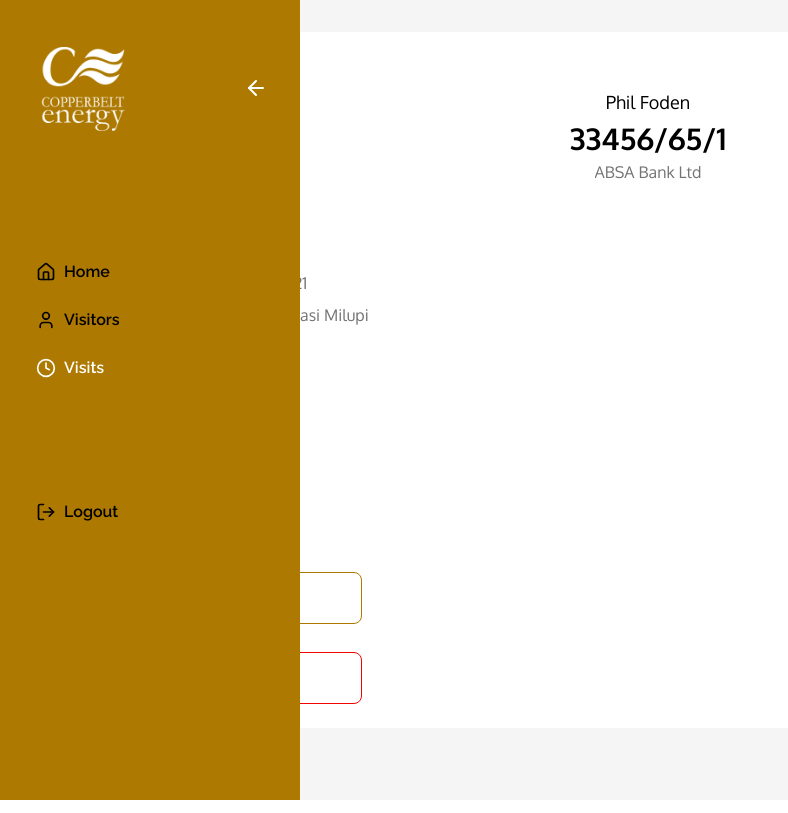
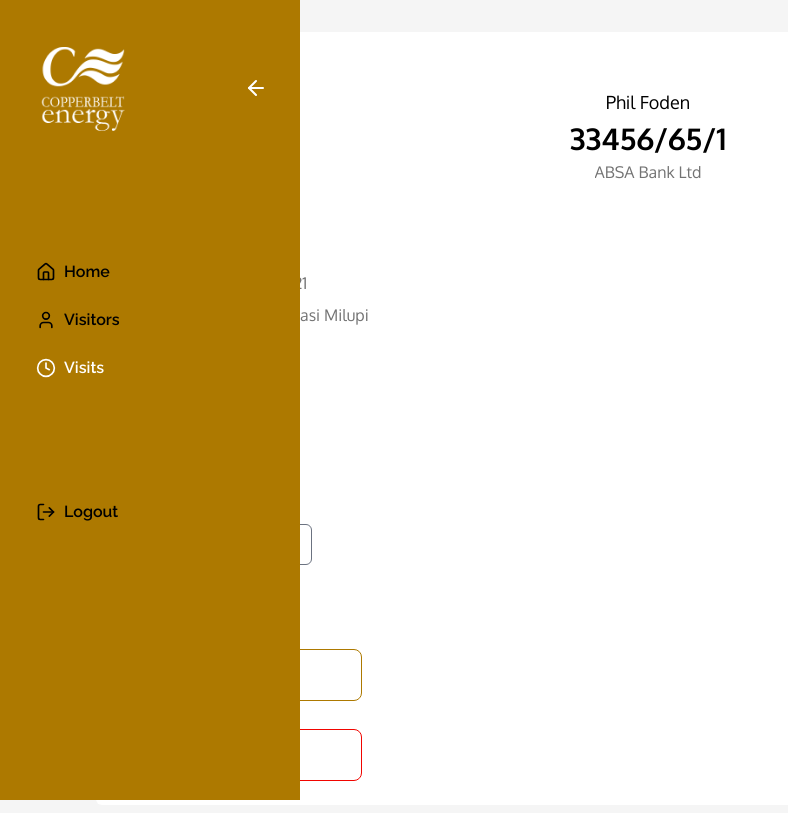
Before and after one commit to Lubasi-Jr/Security-Dashboard-VMS, a React (Vite) app: page /visits/1 in a window 1280 px wide. Shown: the whole page, without its empty margins (0-788 px from the left). Built offline with nearby package versions, Linux system fonts and the light colour scheme.

Commit message:
Visits and Visit Details ready for backend integration

```diff
--- a/src/components/Cards/VisitDetails.jsx
+++ b/src/components/Cards/VisitDetails.jsx
@@ -86,6 +86,16 @@ const VisitDetails = () => {
               N/A
             </span>
           </h1>
+          <div className="flex flex-col gap-1 w-[200px]">
+            <h1 className="truncate md:text-lg text-base  font-bold ">
+              Gate Pass Number
+            </h1>
+            <input
+              type="number"
+              placeholder=""
+              className="rounded-md px-1 py-1 focus:ring-cecOrange focus:border-cecOrange h-[41px]"
+            />
+          </div>
         </div>
         <button
           type="button"
--- a/src/components/Filters/DatePicker.jsx
+++ b/src/components/Filters/DatePicker.jsx
@@ -1,11 +1,16 @@
 import { useEffect } from "react";
 
-const DatePicker = () => {
+const DatePicker = ({ setDate }) => {
   useEffect(() => {
     const datepickerEl = document.getElementById("datepicker");
     const datepicker = new Datepicker(datepickerEl, {
       autohide: true,
       format: "yyyy-mm-dd",
+    });
+
+    //Add an onChange listener to this vanilla javascript date picker
+    datepickerEl.addEventListener("changeDate", (event) => {
+      setDate(event.target.value); // Use the value of the input field
     });
   }, []);
 
--- a/src/components/Filters/DropDown.jsx
+++ b/src/components/Filters/DropDown.jsx
@@ -1,12 +1,13 @@
 import React, { useState } from "react";
 
-const DropDown = () => {
+const DropDown = ({ setPurpose }) => {
   const [isOpen, setIsOpen] = useState(false);
   const [selected, setSelected] = useState("Select");
 
   const handleClick = (event) => {
     setSelected(event.target.name);
     setIsOpen(!isOpen);
+    setPurpose(event.target.name);
   };
 
   return (
@@ -35,7 +36,7 @@ const DropDown = () => {
       </button>
 
       {isOpen && (
-        <div className="z-10 bg-white divide-y divide-gray-100 rounded-lg shadow w-44 dark:bg-gray-700">
+        <div className="z-50 bg-white divide-y divide-gray-100 rounded-lg shadow w-44 dark:bg-gray-700">
           <ul className="py-2 text-sm text-gray-700 dark:text-gray-200">
             <li>
               <button
--- a/src/components/Visits.jsx
+++ b/src/components/Visits.jsx
@@ -1,4 +1,4 @@
-import React from "react";
+import React, { useState } from "react";
 
 import VisitCard from "./Cards/VisitCard";
 import { Search } from "lucide-react";
@@ -7,6 +7,17 @@ import DatePicker from "./Filters/DatePicker";
 import DropDown from "./Filters/DropDown";
 
 const Visits = () => {
+  const [purpose, setPurpose] = useState("");
+  const [date, setDate] = useState("");
+  const [name, setName] = useState("");
+
+  //Dummy search function
+  const search = () => {
+    console.log(purpose);
+    console.log(date);
+    console.log(name);
+  };
+
   return (
     <div className="flex flex-col items-center gap-3 justify-center text-3xl h-full bg-[#F5F5F5] md:pl-24 md:pt-8 px-20 pt-8 pb-28 md:pb-2">
       <div className="flex items-start justify-start">
@@ -14,21 +25,27 @@ const Visits = () => {
       </div>
       <div className="z-30 rounded-md w-full lg:h-[80px] h-auto  px-4 py-4 flex items-start justify-start flex-col lg:flex-row gap-3 ">
         <div className="flex flex-col gap-1 w-[200px]">
-          <DatePicker />
+          <DatePicker setDate={setDate} />
         </div>
         <div className="flex flex-col gap-1 w-[200px]">
           <p className="text-base">Purpose</p>
-          <DropDown />
+          <DropDown setPurpose={setPurpose} />
         </div>
         <div className="flex flex-col gap-1 w-[210px]">
           <p className="text-base">Name</p>
           <input
+            onChange={(e) => {
+              setName(e.target.value);
+            }}
             type="text"
             placeholder="E.g Michael Musonda"
             className="rounded-md px-1 py-1 focus:ring-cecOrange mt-1 focus:border-cecOrange w-[200px] h-[41px]"
           />
         </div>
-        <button className="w-[41px] bg-cecOrange h-[41px] text-md mt-8 rounded-full flex items-center justify-center px-1 py-4 text-white hover:bg-white hover:text-cecOrange">
+        <button
+          onClick={search}
+          className="w-[41px] bg-cecOrange h-[41px] text-md mt-8 rounded-full flex items-center justify-center px-1 py-4 text-white hover:bg-white hover:text-cecOrange"
+        >
           <Search size={25} />
         </button>
         <h2 className="text-[25px] mt-8">OR</h2>
```
